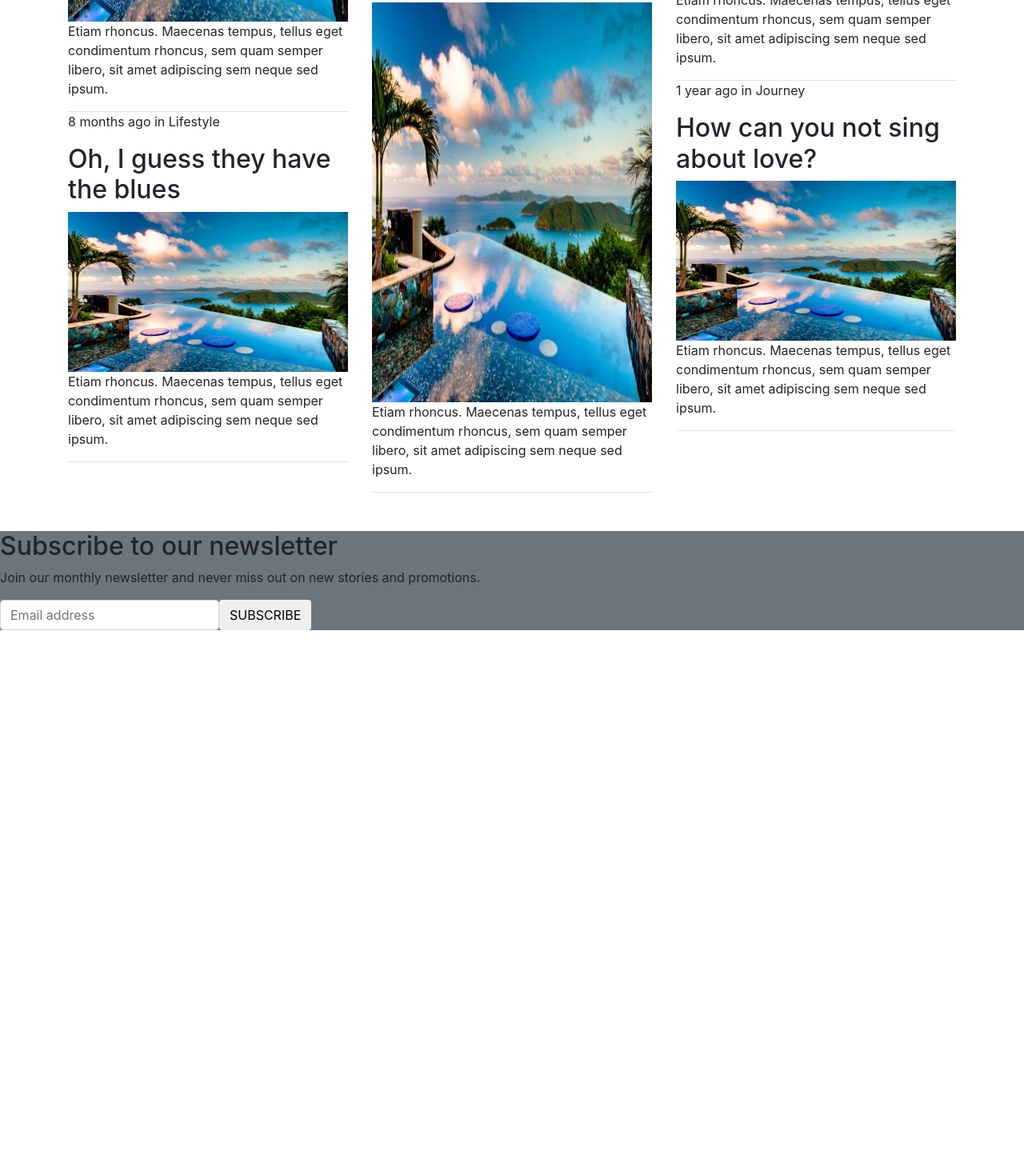
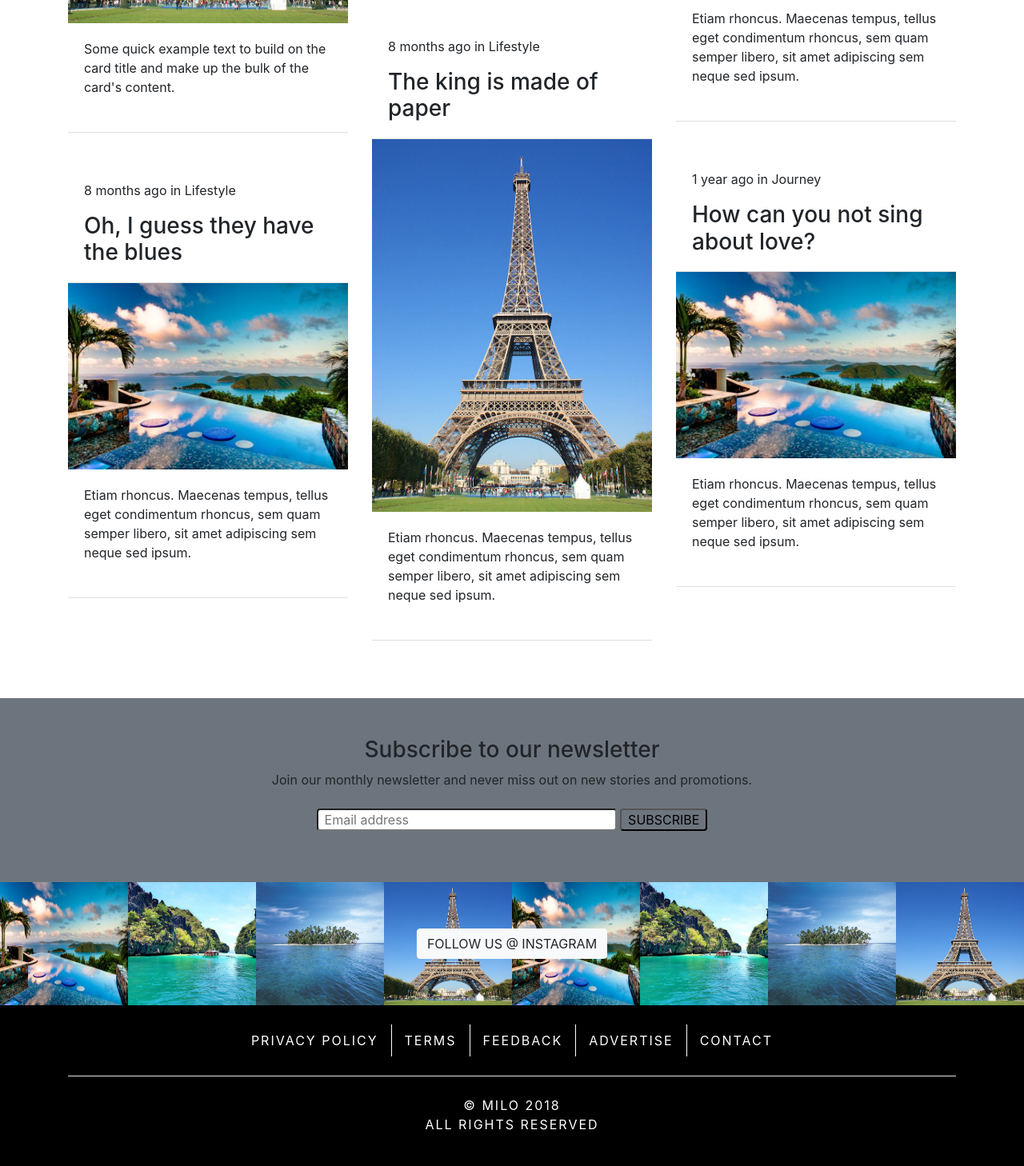
Before and after one commit to ristyloudolar/mod02-19, a plain HTML site: page index.html in a window 1280 px wide. Shown: the part 719-2177 px from the top of the page at 80% size. Before the commit the page ends 1507 px from the top, so only its background shows below. Drawn offline with nearby package versions, Linux system fonts and the light colour scheme.

Commit message:
Activity - Bootstrap

```diff
--- a/assets/css/style.css
+++ b/assets/css/style.css
@@ -15,16 +15,82 @@
 *
 */
 
-.imageBig {
-	height: 500px;
-	width: 100%;
+
+
+
+.navbar-brand {
+	font-size: 35px;
 }
 
-.imageSmall {
-	height: 200px;
-	width: 100%;
+/*.footerImage {
+	height: 100px;
+}*/
+
+/*.subscribe {
+	display: inline;
+}*/
+
+
+h1 {
+	position: absolute;
+	top: 50%;
+	left: 50%;
+	transform: translate(-50%, -50%);
 }
 
-.footer {
+.card {
+	border-top: none;
+	border-left: none;
+	border-right: none;
+	border-radius: 0;
+}
+
+.card-header {
+	background-color: white;
+}
+
+.inputEmail {
+	width: 30%;
+}
+
+footer {
+	background-color: #000;
+	letter-spacing: 2px;
+}
+
+.nav-item .nav-link {
+	color: #fff;
+
+
+}
+
+footer > div > ul > li:nth-child(1),
+footer > div > ul > li:nth-child(2),
+footer > div > ul > li:nth-child(3),
+footer > div > ul > li:nth-child(4) {
+	border-right: 1px solid #fff;
+}
+
+.photo-nav {
+	min-height: 15vh;
+	position: relative;
 	width: 100vw;
+
 }
+
+.photo-nav img {
+	height: 154px;
+	width: 100%;
+	overflow: hidden;
+
+
+}
+
+.insta {
+	position: absolute;
+	top: 50%;
+	left: 50%;
+	transform: translate(-50%, -50%);
+	z-index: 9;
+	text-transform: uppercase;
+}
--- a/index.html
+++ b/index.html
@@ -19,113 +19,202 @@
 </head>
 <body>
 
-	<nav class="navbar navbar-expand-lg navbar-light bg-light border-bottom">
-		<div class="collapse navbar-collapse container" id="navbarSupportedContent">
+
+
+	<!-- sa, -->
+
+	<nav class="navbar navbar-expand-lg navbar-light bg-light py-4 border-bottom">
+		<div class="container">
+			<h1><a class="navbar-brand mx-auto" href="index.html">Dermax</a></h1>
+			<button class="navbar-toggler" type="button" data-toggle="collapse" data-target="#navbarSupportedContent" aria-controls="navbarSupportedContent" aria-expanded="false" aria-label="Toggle navigation">
+				<span class="navbar-toggler-icon"></span>
+			</button>
+			<div class="collapse navbar-collapse" id="navbarSupportedContent">
 				<ul class="navbar-nav mr-auto">
-				<li class="nav-item dropdown">
+					<li class="nav-item dropdown active">
 						<a class="nav-link dropdown-toggle" href="#" id="navbarDropdown" role="button" data-toggle="dropdown" aria-haspopup="true" aria-expanded="false">Home</a>
 						<div class="dropdown-menu" aria-labelledby="navbarDropdown">
-						<a class="dropdown-item" href="#">Column 1</a>
-						<a class="dropdown-item" href="#">Column 2</a>
-						<a class="dropdown-item" href="#">Column 3</a>
+							<a class="dropdown-item" href="#">Action</a>
+							<a class="dropdown-item" href="#">Another action</a>
+							<a class="dropdown-item" href="#">Something else here</a>
 						</div>
 					</li>
 					<li class="nav-item dropdown">
 						<a class="nav-link dropdown-toggle" href="#" id="navbarDropdown" role="button" data-toggle="dropdown" aria-haspopup="true" aria-expanded="false">Post</a>
 						<div class="dropdown-menu" aria-labelledby="navbarDropdown">
-						<a class="dropdown-item" href="#">Post 1</a>
-						<a class="dropdown-item" href="#">Post 2</a>
-						<a class="dropdown-item" href="#">Post 3</a>
+							<a class="dropdown-item" href="#">Action</a>
+							<a class="dropdown-item" href="#">Another action</a>
+							<a class="dropdown-item" href="#">Something else here</a>
 						</div>
 					</li>
 					<li class="nav-item dropdown">
 						<a class="nav-link dropdown-toggle" href="#" id="navbarDropdown" role="button" data-toggle="dropdown" aria-haspopup="true" aria-expanded="false">Components</a>
 						<div class="dropdown-menu" aria-labelledby="navbarDropdown">
-						<a class="dropdown-item" href="#">Components 1</a>
-						<a class="dropdown-item" href="#">Components 2</a>
-						<a class="dropdown-item" href="#">Components 3</a>
+							<a class="dropdown-item" href="#">Action</a>
+							<a class="dropdown-item" href="#">Another action</a>
+							<a class="dropdown-item" href="#">Something else here</a>
 						</div>
 					</li>
 
 				</ul>
-			<h1 class="mr-auto ml-auto">Brand Name</h1>
+				<h1></h1>
 				<ul class="navbar-nav">
 					<li class="nav-item">
-					<a class="nav-link" href="#">About</a>
+						<a class="nav-link" href="#">About <span class="sr-only">(current)</span></a>
 					</li>
 					<li class="nav-item">
 						<a class="nav-link" href="#">Contact</a>
 					</li>
 				</ul>
-			<form class="form-inline my-2 my-lg-0">
+				<form class="form-inline">
 					<input class="form-control mr-sm-2" type="search" placeholder="Search" aria-label="Search">
-				<button class="btn btn-outline-success my-2 my-sm-0" type="submit">Search</button>
+
 				</form>
+			</div>
+
+		</div>
 
 	</div>
 </nav>
 
 <div class="container mt-5">
 	<div class="row">
-			<div class="col-sm-4">
-				<div class="border-bottom">
+		<div class="col-md-4">
+			<div class="card mb-5 pb-4"">
+				<div class="card-header">
 					<p>7 months ago in Journey</p>
-					<h2>How can we sing about love?</h2>
-					<img src="./assets/img/image1.jpg" class="imageBig">
-					<p>Etiam rhoncus. Maecenas tempus, tellus eget condimentum rhoncus, sem quam semper libero, sit amet adipiscing sem neque sed ipsum.</p>
+					<h3 class="card-title">How can we sing about love?</h3>
 				</div>
-				<div class="border-bottom">
-					<p>8 months ago in Lifestyle</p>
-					<h2>Oh, I guess they have the blues</h2>
-					<img src="./assets/img/image1.jpg" class="imageSmall">
-					<p>Etiam rhoncus. Maecenas tempus, tellus eget condimentum rhoncus, sem quam semper libero, sit amet adipiscing sem neque sed ipsum.</p>
+				<img class="img-fluid" src="./assets/img/image4.jpg" alt="Card image cap">
+				<div class="card-body">
+					<p class="card-text">Some quick example text to build on the card title and make up the bulk of the card's content.</p>
 				</div>
 			</div>
-			<div class="col-sm-4">
-				<div class="border-bottom">
+			<div class="card mb-5 pb-4">
+				<div class="card-header">
+					<p>8 months ago in Lifestyle</p>
+					<h3>Oh, I guess they have the blues</h3>
+				</div>
+				<img class="img-fluid" src="./assets/img/image1.jpg" alt="Card image cap">
+				<div class="card-body">
+					<p class="card-text">Etiam rhoncus. Maecenas tempus, tellus eget condimentum rhoncus, sem quam semper libero, sit amet adipiscing sem neque sed ipsum.</p>
+				</div>
+			</div>
+		</div>
+		<div class="col-md-4">
+			<div class="card mb-5 pb-4">
+				<div class="card-header">
 					<p>11 months ago in Work</p>
-					<h2>How can we, how can we sing about ourselves?</h2>
-					<img src="./assets/img/image1.jpg" class="imageSmall">
-					<p>Etiam rhoncus. Maecenas tempus, tellus eget condimentum rhoncus, sem quam semper libero, sit amet adipiscing sem neque sed ipsum.</p>
+					<h3>How can we, how can we sing about ourselves?</h3>
 				</div>
-				<div class="border-bottom">
+				<img class="img-fluid" src="./assets/img/image1.jpg" alt="Card image cap">
+				<div class="card-body">
+					<p class="card-text">Etiam rhoncus. Maecenas tempus, tellus eget condimentum rhoncus, sem quam semper libero, sit amet adipiscing sem neque sed ipsum.</p>
+				</div>
+			</div>
+			<div class="card mb-5 pb-4">
+				<div class="card-header">
 					<p>8 months ago in Lifestyle</p>
-					<h2>The king is made of paper</h2>
-					<img src="./assets/img/image1.jpg" class="imageBig">
-					<p>Etiam rhoncus. Maecenas tempus, tellus eget condimentum rhoncus, sem quam semper libero, sit amet adipiscing sem neque sed ipsum.</p>
+					<h3>The king is made of paper</h3>
 				</div>
-
+				<img class="img-fluid" src="./assets/img/image4.jpg" alt="Card image cap">
+				<div class="card-body">
+					<p class="card-text">Etiam rhoncus. Maecenas tempus, tellus eget condimentum rhoncus, sem quam semper libero, sit amet adipiscing sem neque sed ipsum.</p>
 				</div>
-			<div class="col-sm-4">
-				<div class="border-bottom">
+			</div>
+		</div>
+		<div class="col-md-4">
+			<div class="card mb-5 pb-4">
+				<div class="card-header">
 					<p>9 months ago in Work</p>
-					<h2>Crying on the news</h2>
-					<img src="./assets/img/image1.jpg" class="imageBig">
-					<p>Etiam rhoncus. Maecenas tempus, tellus eget condimentum rhoncus, sem quam semper libero, sit amet adipiscing sem neque sed ipsum.</p>
+					<h3>Crying on the news</h3>
 				</div>
-				<div class="border-bottom">
+				<img class="img-fluid" src="./assets/img/image4.jpg" alt="Card image cap">
+				<div class="card-body">
+					<p class="card-text">Etiam rhoncus. Maecenas tempus, tellus eget condimentum rhoncus, sem quam semper libero, sit amet adipiscing sem neque sed ipsum.</p>
+				</div>
+			</div>
+			<div class="card mb-5 pb-4">
+				<div class="card-header">
 					<p>1 year ago in Journey</p>
-					<h2>How can you not sing about love?</h2>
-					<img src="./assets/img/image1.jpg" class="imageSmall">
-					<p>Etiam rhoncus. Maecenas tempus, tellus eget condimentum rhoncus, sem quam semper libero, sit amet adipiscing sem neque sed ipsum.</p>
+					<h3>How can you not sing about love?</h3>
+				</div>
+				<img class="img-fluid" src="./assets/img/image1.jpg" alt="Card image cap">
+				<div class="card-body">
+					<p class="card-text">Etiam rhoncus. Maecenas tempus, tellus eget condimentum rhoncus, sem quam semper libero, sit amet adipiscing sem neque sed ipsum.</p>
+				</div>
 			</div>
 		</div>
 	</div>
 </div>
 
-	<footer class="bg-secondary mt-5">
-		<div class="mx-auto">
-			<h2>Subscribe to our newsletter</h2>
+<div class="container-fluid bg-secondary mt-4">
+	<div class="text-center py-5">
+		<h3>Subscribe to our newsletter</h3>
 		<p>Join our monthly newsletter and never miss out on new stories and promotions.</p>
-			<form class="form-inline">
+		<form class="mt-4">
 			<div class="form-group">
-					<input type="email" class="form-control" placeholder="Email address">
+				<input type="email" class="inputEmail px-2 rounded" placeholder="Email address">
+				<button type="submit" class="bg-secondary px-2 rounded">SUBSCRIBE</button>
+
 			</div>
-				<button type="submit" class="btn btn-default">SUBSCRIBE</button>
 		</form>
 	</div>
+</div>
+
+	<div class="photo-nav">
+		<a class="insta btn btn-light" href="#">Follow us @ Instagram</a>
+		<div class="row no-gutters">
+			<div class="col-sm-6">
+				<div class="row no-gutters">
+					<div class="col-3">
+						<a href="#"><img src="./assets/img/image1.jpg"></a>
+					</div>
+					<div class="col-3">
+						<a href="#"><img src="./assets/img/image2.jpg"></a>
+					</div>
+					<div class="col-3">
+						<a href="#"><img src="./assets/img/image3.jpg"></a>
+					</div>
+					<div class="col-3">
+						<a href="#"><img src="./assets/img/image4.jpg"></a>
+					</div>
+
+				</div>
+			</div>
+			<div class="col-sm-6">
+				<div class="row no-gutters">
+					<div class="col-3">
+						<a href="#"><img src="./assets/img/image1.jpg"></a>
+					</div>
+					<div class="col-3">
+						<a href="#"><img src="./assets/img/image2.jpg"></a>
+					</div>
+					<div class="col-3">
+						<a href="#"><img src="./assets/img/image3.jpg"></a>
+					</div>
+					<div class="col-3">
+						<a href="#"><img src="./assets/img/image4.jpg"></a>
+					</div>
+
+				</div>
+			</div>
+		</div>
+	</div>
+	<footer>
+		<div class="container">
+			<ul class="nav justify-content-center py-4 border-bottom">
+				<li class="nav-item"><a class="nav-link" href="#">PRIVACY POLICY</a></li>
+				<li class="nav-item"><a class="nav-link" href="#">TERMS</a></li>
+				<li class="nav-item"><a class="nav-link" href="#">FEEDBACK</a></li>
+				<li class="nav-item"><a class="nav-link" href="#">ADVERTISE</a></li>
+				<li class="nav-item"><a class="nav-link" href="#">CONTACT</a></li>
+			</ul>
+			<div class="text-center py-4 text-white">
+				<p>&copy; MILO 2018 <br> ALL RIGHTS RESERVED</p>
+			</div>
+		</div>
 	</footer>
-
 
 	<!-- Import Bootstrap script -->
 	<script src="https://code.jquery.com/jquery-3.3.1.slim.min.js" integrity="sha384-q8i/X+965DzO0rT7abK41JStQIAqVgRVzpbzo5smXKp4YfRvH+8abtTE1Pi6jizo" crossorigin="anonymous"></script>
```
Also changed, not shown: assets/img/image4.jpg (added). Lines whose indentation alone changed are shown as unchanged.
